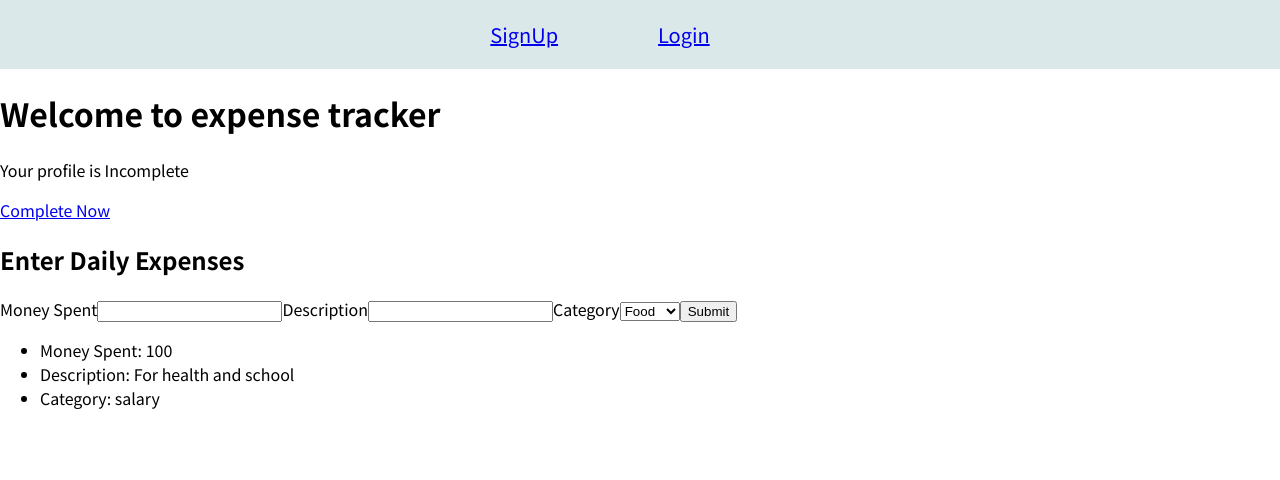
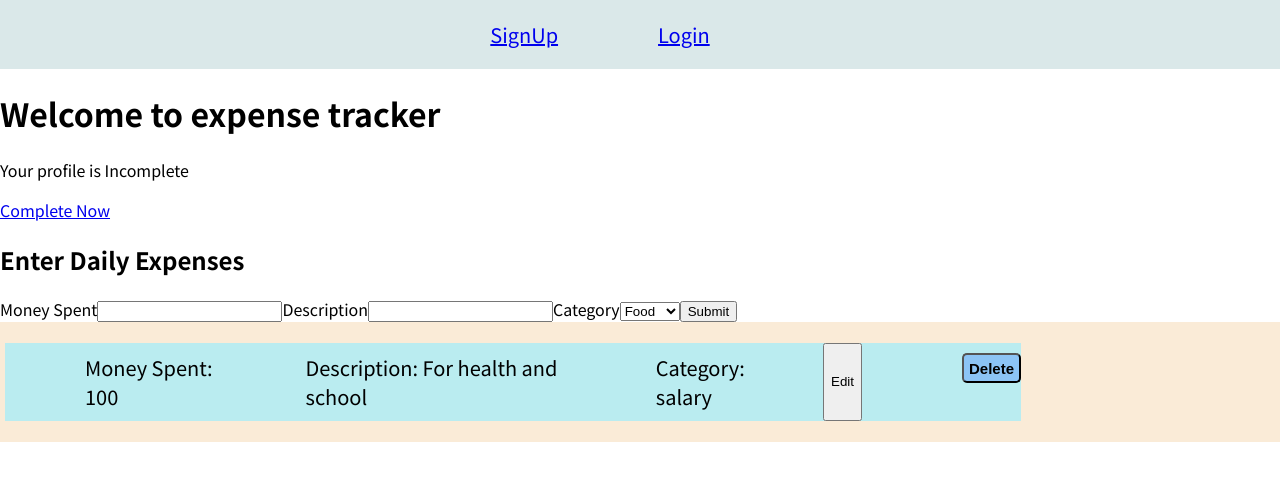
Before and after one commit to Akash4095/ExpenseTracker, a React (Create React App) app: page /welcome in a window 1280 px wide. Shown: the top 480 px of the page. Built offline with nearby package versions, Linux system fonts and the light colour scheme.

Commit message:
added delete and edit function

```diff
--- a/src/App.js
+++ b/src/App.js
@@ -9,6 +9,7 @@ import ProfilePage from "./components/Pages/ProfilePage";
 import PasswordReset from "./components/Pages/PasswordReset";
 import EnterResetCode from "./components/Pages/EnterResetCode";
 import CreatingPassword from "./components/Pages/CreatingPassword";
+import EditExpense from "./components/Expenses/EditExpense";
 
 
 function App() {
@@ -58,7 +59,7 @@ function App() {
         <Route exact path = "/resetpassword" element = {<PasswordReset/>}/>
         <Route exact path = "/enterrestcode" element = {<EnterResetCode/>}/>
         <Route exact path = "/createpassword" element = {<CreatingPassword/>}/>
-
+        <Route exact path = '/editexpense/:id' element = {<EditExpense/>}/>
       </Routes>
 
 
--- /dev/null
+++ b/src/components/Expenses/EditExpense.js
@@ -0,0 +1,69 @@
+import axios from "axios";
+import React, { useEffect, useState } from "react";
+import { useNavigate } from "react-router-dom";
+import { useRef } from "react/cjs/react.development";
+
+const EditExpense = () => {
+  const inputEditMoneyRef = useRef();
+  const inputEditDescriptionRef = useRef();
+  const inputEditCategoryRef = useRef();
+
+  const [editKey, setEditKey] = useState(null);
+  const navigate = useNavigate();
+
+  useEffect(() => {
+    const pathname = window.location.pathname;
+    const editKey = pathname.split("/")[2];
+    setEditKey(editKey);
+  }, []);
+
+  const expenseEditHandler = (event) => {
+    event.preventDefault();
+    const enteredEditMoney = inputEditCategoryRef.current.value;
+    const enteredEditDescription = inputEditDescriptionRef.current.value;
+    const enteredEditCategory = inputEditCategoryRef.current.value;
+
+    const newEditExpense = {
+      money: enteredEditMoney,
+      description: enteredEditDescription,
+      category: enteredEditCategory,
+      id: Math.random().toString(),
+    };
+
+    axios
+      .put(
+        `https://expensetracker-c301c-default-rtdb.firebaseio.com/expenses/${editKey}.json`,
+        newEditExpense
+      )
+      .then((response) => {
+        console.log("resDelete", response.data);
+        navigate('/welcome')
+      });
+    };
+
+    return (
+      <div>
+        <form onSubmit={expenseEditHandler}>
+          <label htmlFor="editMoney">Money Spent</label>
+          <input id="editMoney" type="text" ref={inputEditMoneyRef}></input>
+          <label htmlFor="editDescription">Description</label>
+          <input
+            id="editDescription"
+            type="text"
+            ref={inputEditDescriptionRef}
+          ></input>
+          <label htmlFor="editCategory">Category</label>
+          <select name="Category" id="editCategory" ref={inputEditCategoryRef}>
+            <option value="food">Food</option>
+            <option value="petrol">Petrol</option>
+            <option value="salary">Salary</option>
+          </select>
+
+          <button type="submit">Submit</button>
+        </form>
+      </div>
+    );
+
+};
+
+export default EditExpense;
--- a/src/components/Expenses/Expense.js
+++ b/src/components/Expenses/Expense.js
@@ -52,15 +52,39 @@ const Expenses = () => {
         })
       }
     }).then(
-      setExpense([newExpense,...expense])
+      setExpense([newExpense,  ...expense])
     ).catch(err=>{
       alert(err.message)
     })
+
+
 
     inputExpenseMoneyRef.current.value = "";
     inputExpenseCategoryRef.current.value = "";
     inputExpenseDescriptionRef.current.value = "";
   };
+
+  const deleteListHandler=(id)=>{
+
+    const deleted= expense.filter((item)=> {return item.id !== id})
+    setExpense(deleted);
+
+   fetch(`https://expensetracker-51d76-default-rtdb.firebaseio.com/Expenses/${id}.json`,{
+     method:'DELETE',
+     headers: {
+      "Content-Type": "application/json",
+    },
+   }).then(res=>{
+     if(res.ok){
+       alert("Expense successfuly deleted")
+       return res.json()
+     }  else{
+      return res.json((data)=>{
+        throw new Error(data.error.message)
+      })
+    }
+   })
+  }
 
   return (
     <div>
@@ -90,7 +114,7 @@ const Expenses = () => {
       </form>
 
 
-      <ExpenseList items={expense} />
+      <ExpenseList items={expense} onclick={deleteListHandler} />
     </div>
   );
 };
--- /dev/null
+++ b/src/components/Expenses/ExpenseList.css
@@ -0,0 +1,30 @@
+.main{
+
+    background-color: antiquewhite;
+    padding: 5px;
+}
+
+.ul{
+    display: flex;
+    background-color: rgb(186, 236, 240);
+     width: 80%;
+
+}
+
+.ul li{
+    display: flex;
+
+    font-size: 20px;
+    padding: 5px;
+    flex-direction: column;
+    padding: 10px 40px;
+
+}
+
+.btn{
+
+ margin-top: 10px;
+ margin-left: 200px;
+ height: 30px;
+
+}
--- a/src/components/Expenses/ExpenseList.js
+++ b/src/components/Expenses/ExpenseList.js
@@ -1,14 +1,20 @@
 import React from "react";
+import './ExpenseList.css';
+import { useNavigate } from "react-router-dom";
 
 const ExpenseList = (props) => {
+
+    const navigate=useNavigate();
     return (
-        <div>
+        <div className='main'>
             {props.items.map((item) => {
                 return(
-                    <ul key={item.id}>
+                    <ul key={item.id} className='ul' >
                     <li>Money Spent: {item.money}</li>
                     <li>Description: {item.description} </li>
                     <li>Category: {item.category}</li>
+                    <button type="btn" onClick = {()=> navigate(`/editexpense/${item.tempkey}`)}>Edit</button>
+                    <button onClick={()=>props.onclick(item.id)} className="btn">Delete</button>
                 </ul>
                 )
 
```
